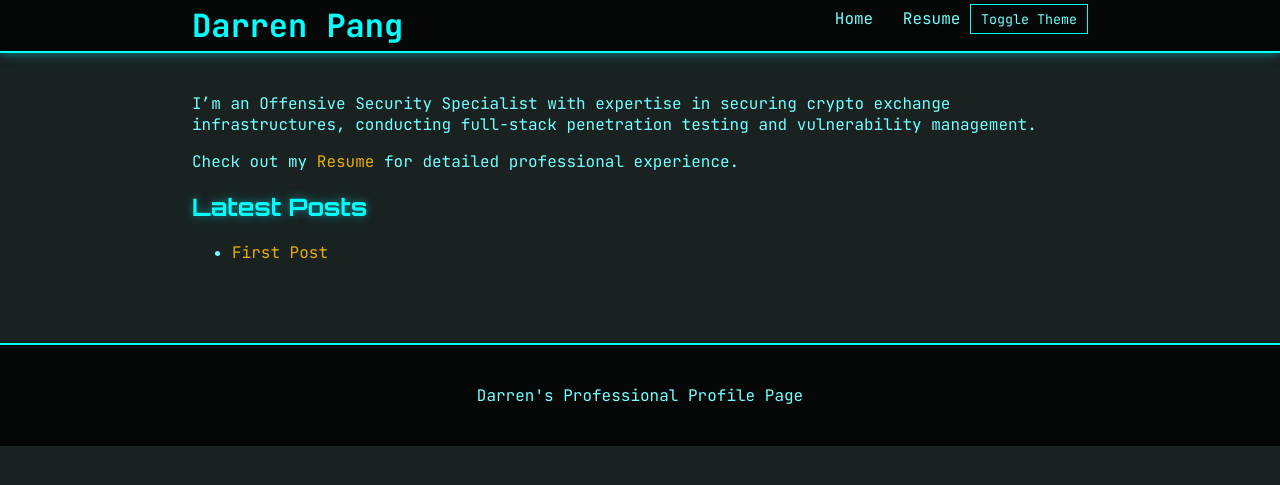
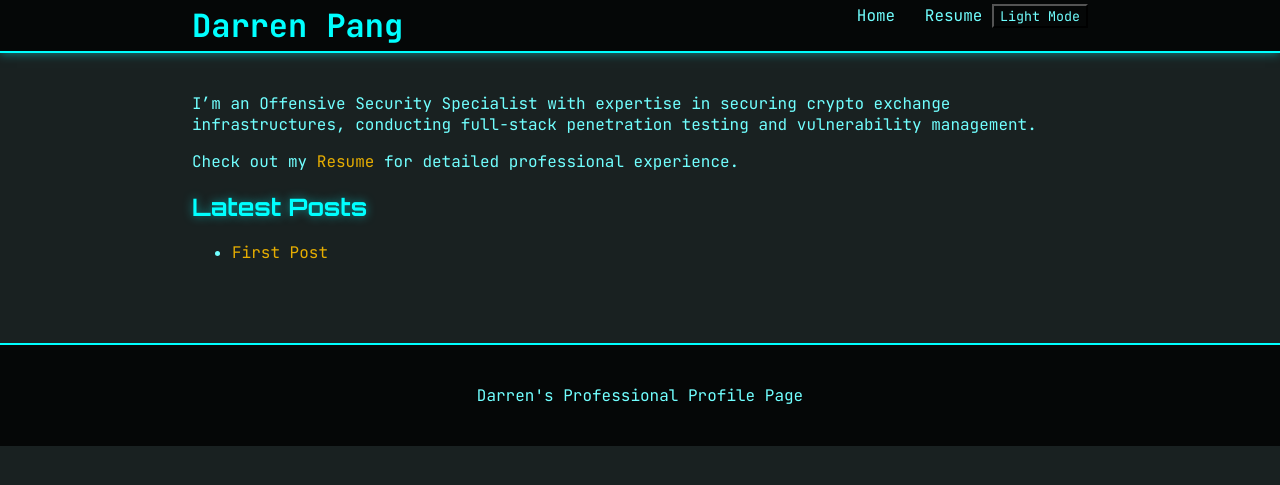
Before and after one commit to darrenpyw/skills-github-pages, a Jekyll site: the page built from index.md, in a window 1280 px wide. Shown: the top 485 px of the page. Built offline with Jekyll 4.4.1, drawn with Linux system fonts in a browser that asks for light colours.

Commit message:
Change theme toggling button and styling

```diff
--- a/_includes/header.html
+++ b/_includes/header.html
@@ -19,7 +19,7 @@
       <div class="trigger">
         <a class="page-link" href="{{ '/' | relative_url }}">Home</a>
         <a class="page-link" href="{{ '/resume' | relative_url }}">Resume</a>
-        <button id="theme-toggle" class="theme-toggle">Toggle Theme</button>
+        <button id="theme-toggle" class="theme-toggle">Light Mode</button>
       </div>
     </nav>
   </div>
--- a/assets/css/main.css
+++ b/assets/css/main.css
@@ -74,10 +74,10 @@ a:hover {
 
 .theme-toggle {
   background: none;
-  border: 1px solid var(--border-color);
+  /* border: 1px solid var(--border-color); */
   color: var(--text-color);
-  padding: 5px 10px;
-  cursor: pointer;
+  /* padding: 5px 10px;
+  cursor: pointer; */
   font-family: 'JetBrains Mono', monospace;
 }
 
--- a/assets/js/theme-toggle.js
+++ b/assets/js/theme-toggle.js
@@ -12,5 +12,6 @@ document.addEventListener('DOMContentLoaded', function() {
     body.classList.toggle('light');
     const currentTheme = body.classList.contains('light') ? 'light' : 'dark';
     localStorage.setItem('theme', currentTheme);
+    themeToggle.textContent = 'Dark Mode';
   });
 });
```
